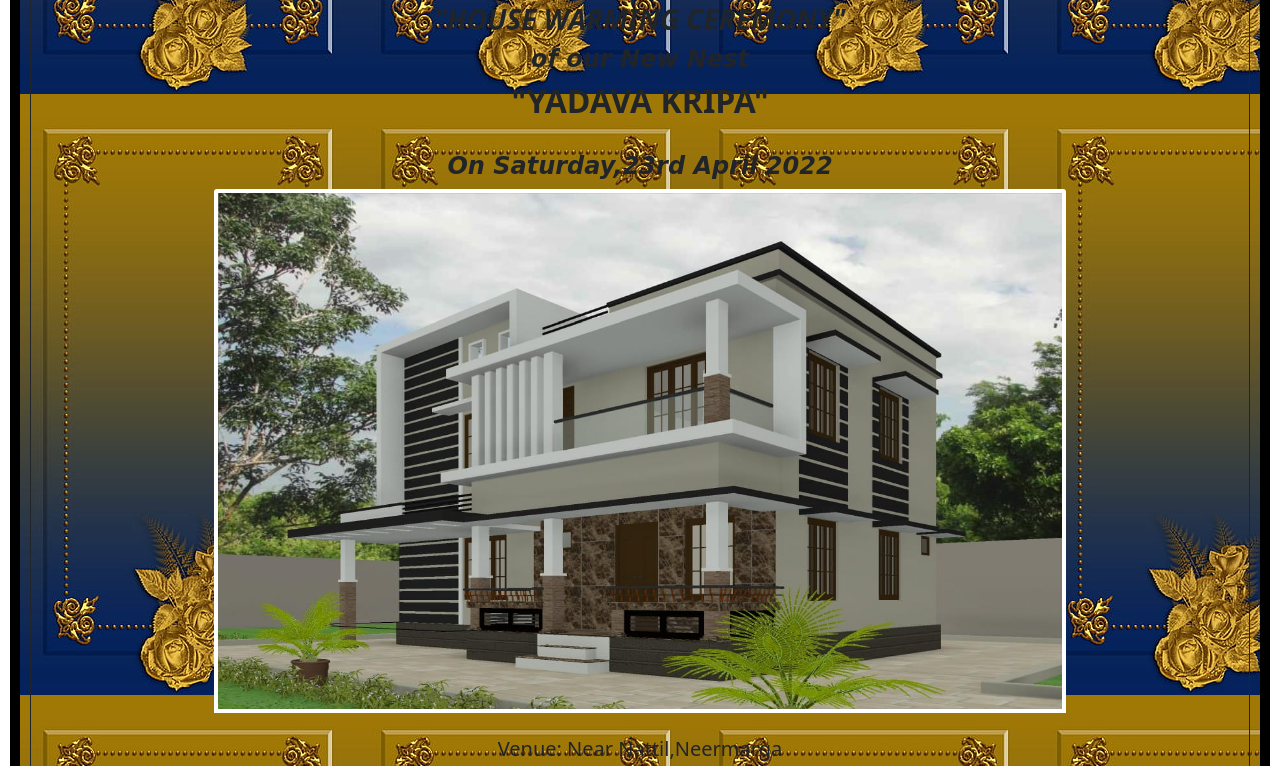
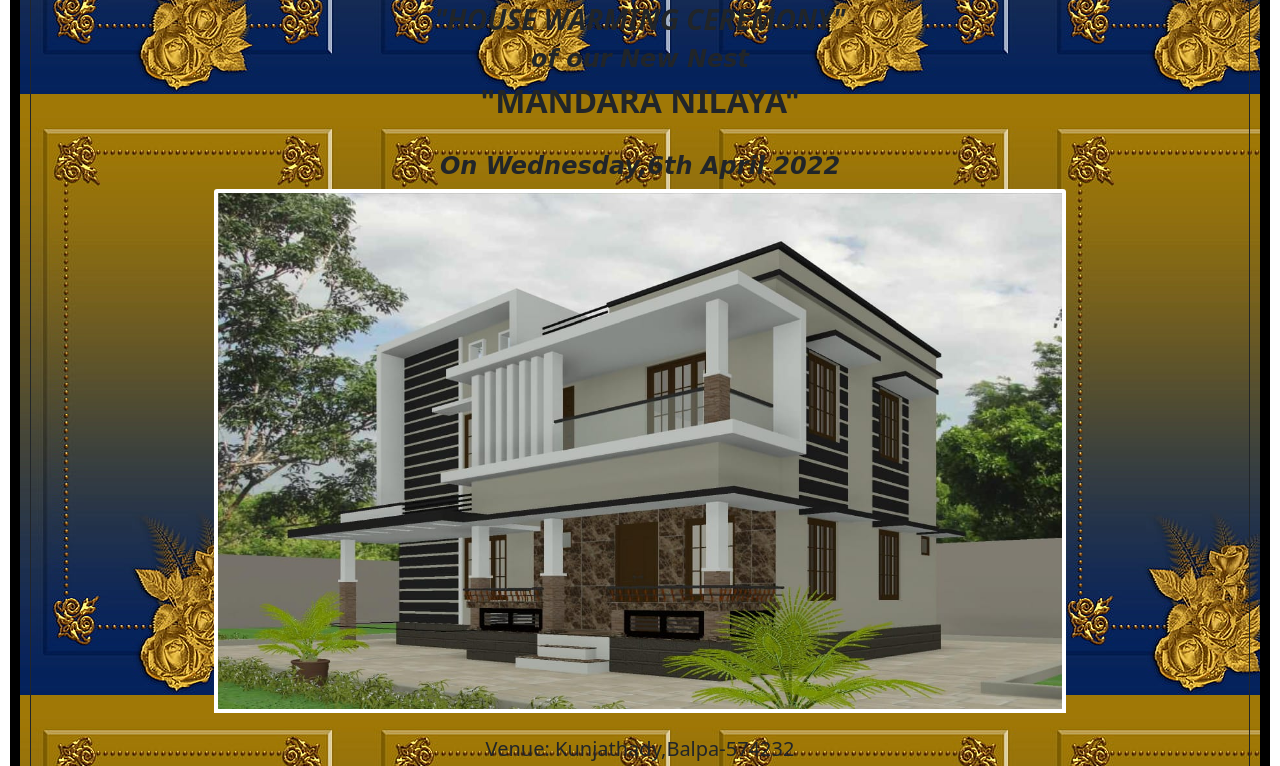
Before and after one commit to Chaithra7259/Savitha_GrihaPravesh, a website: page index.html in a window 1280 px wide. Shown: the part 527-1293 px from the top of the page. Drawn offline with nearby package versions, Linux system fonts and the light colour scheme; files whose address does not match are found by name.

Commit message:
last commit

```diff
--- a/index.html
+++ b/index.html
@@ -24,17 +24,16 @@
      <h4 class="fst-italic fw-bold fnt">to grace the auspicious occasion of</h4>
      <h3 class="fst-italic fw-bold">"HOUSE WARMING CEREMONY"</h3>
      <h4 class="fst-italic fw-bold fnt">of our New Nest</h4>
-     <h2 class="fw-bold">"YADAVA KRIPA"</h2>
+     <h2 class="fw-bold">"MANDARA NILAYA"</h2>
      <br/>
-     <h4 class="fst-italic fw-bold fnt ">On Saturday,23rd April 2022</h4>
+     <h4 class="fst-italic fw-bold fnt ">On Wednesday,6th April 2022</h4>
 
      <img src="img/house.jpeg" class="card-img-top himg mx-auto d-block" alt="image">
      <br/>
-     <h5 >Venue: Near Nattil,Neermarga</h5>
+     <h5 >Venue: Kunjathady,Balpa-574232</h5>
      <iframe src="https://www.google.com/maps/embed?pb=!1m22!1m12!1m3!1d498018.293838152!2d74.89439095590068!3d12.793570872101121!2m3!1f0!2f0!3f0!3m2!1i1024!2i768!4f13.1!4m7!3e0!4m0!4m4!2s12.682119%2C75.507722!3m2!1d12.682119!2d75.507722!5e0!3m2!1sen!2snl!4v1648111785052!5m2!1sen!2snl" width="200" height="150" style="border:0;" allowfullscreen="" loading="lazy"></iframe>
      <iframe src="https://www.google.com/maps/embed?pb=!1m23!1m12!1m3!1d62280.21735572824!2d75.47028988755636!3d12.679866247681096!2m3!1f0!2f0!3f0!3m2!1i1024!2i768!4f13.1!4m8!3e0!4m0!4m5!1s0x3ba4e9855cb333e9%3A0xdccf21047ef295fe!2sMandara%20Nilaya%20Kunjathady%2C%20Balpa%2C%20India!3m2!1d12.6797848!2d75.5053097!5e0!3m2!1sen!2snl!4v1648194570463!5m2!1sen!2snl" width="600" height="450" style="border:0;" allowfullscreen="" loading="lazy" referrerpolicy="no-referrer-when-downgrade"></iframe>
     </span>
-    <h3 class="fst-italic fw-bold fnt">Presents In Blessings Only</h3>
    </div>
    </main>
    <script src="house.js"></script>
```
